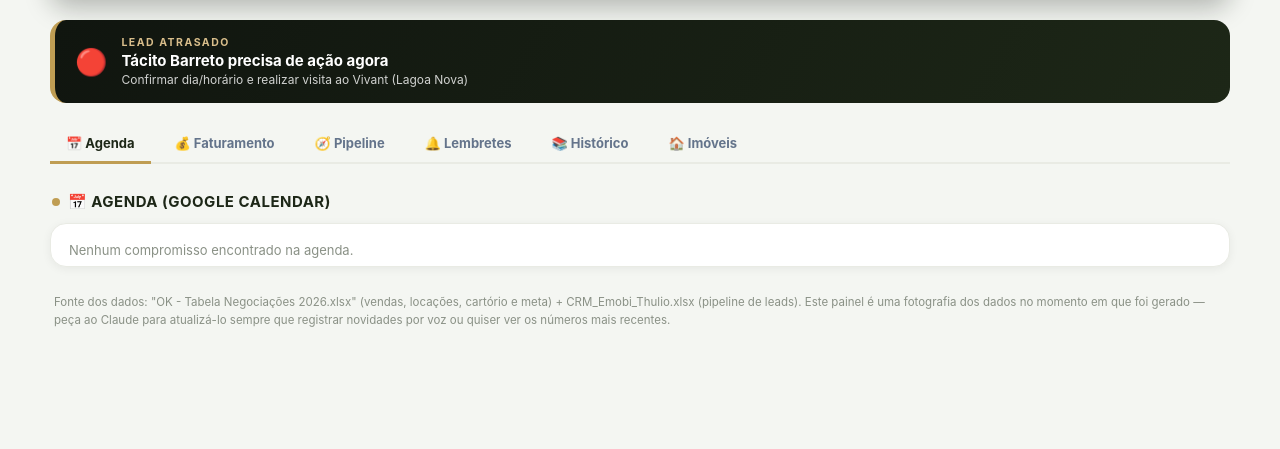
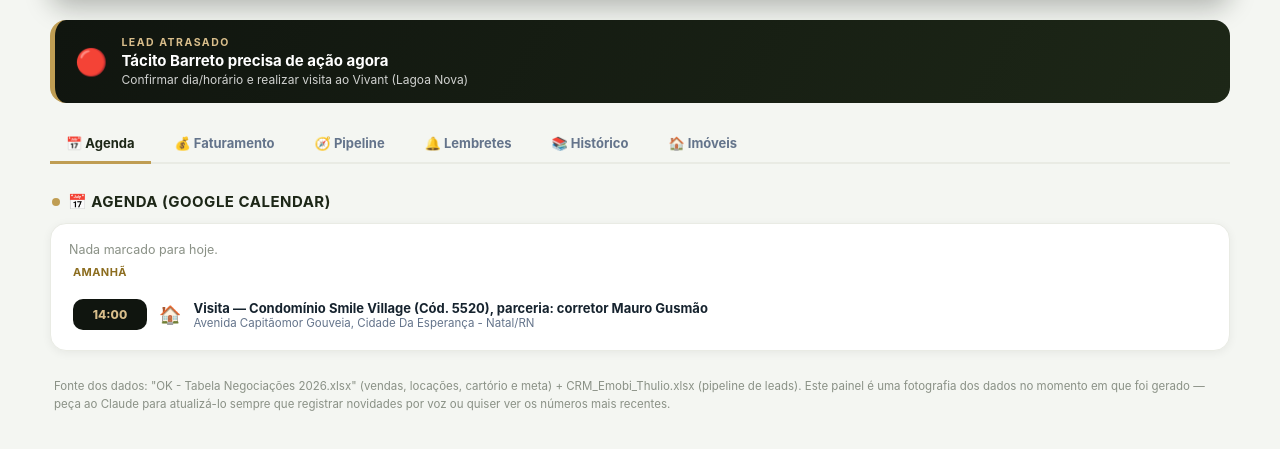
Before and after one commit to thuliorego01/painel-emobi, a plain HTML site: page index.html in a window 1280 px wide. Shown: the part 123-572 px from the top of the page. Drawn offline with nearby package versions, Linux system fonts and the light colour scheme.

Commit message:
Visita amanha (09/07) - Smile Village, parceria Mauro Gusmao

```diff
--- a/index.html
+++ b/index.html
@@ -451,7 +451,7 @@ const DATA = {
     { nome: "Apartamento 3 Quartos Nova Parnamirim 79m² (Cód. 7762)", tipo: "Apartamento", bairro: "Nova Parnamirim", cidade: "Parnamirim", endereco: "Rua Pantanal, Nova Parnamirim - Parnamirim/RN", valor: 399000, detalhes: "3 quartos (1 suíte), 2 banheiros, 2 vagas, 79m²", proprietario: "A definir", telefone: null, link: "https://emobiimobiliaria.com.br/imovel/7762/apartamento-3-quartos-nova-parnamirim-parnamirim/", status: "Disponível", pctComissao: null, dataCaptacao: "2026-07-02", ultimaInteracaoProprietario: "2026-07-02", obs: "Condomínio Vila Verde. Condomínio R$ 540,00 + IPTU R$ 120,00." },
     { nome: "Apartamento 3 Quartos Lagoa Nova 140m² (Cód. 9272)", tipo: "Apartamento", bairro: "Lagoa Nova", cidade: "Natal", endereco: "Rua Desembargador Carlos Augusto, Lagoa Nova - Natal/RN", valor: 1299990, detalhes: "3 quartos (3 suítes), 5 banheiros, 3 vagas, 140m², mobiliado", proprietario: "A definir", telefone: null, link: "https://emobiimobiliaria.com.br/imovel/9272/apartamento-3-quartos-lagoa-nova-natal/", status: "Disponível", pctComissao: null, dataCaptacao: "2026-07-02", ultimaInteracaoProprietario: "2026-07-02", obs: "Andar alto, vaga com carregador de carro elétrico. Condomínio R$ 1.611,27." },
     { nome: "Apartamento 2 Quartos Lagoa Nova 94m² (Cód. 8024)", tipo: "Apartamento", bairro: "Lagoa Nova", cidade: "Natal", endereco: "Rua Dos Tororós, Lagoa Nova - Natal/RN", valor: 449990, detalhes: "2 quartos (1 suíte), 2 vagas, 94m² (92m² privativos)", proprietario: "A definir", telefone: null, link: "https://emobiimobiliaria.com.br/imovel/8024/apartamento-2-quartos-lagoa-nova-natal/", status: "Disponível", pctComissao: null, dataCaptacao: "2026-07-02", ultimaInteracaoProprietario: "2026-07-02", obs: "Condomínio Therra Mater. Em processo de escrituração. Condomínio R$ 850,00 + IPTU R$ 210,00." },
-    { nome: "Apartamento 3 Quartos Cidade da Esperança 90m² (Cód. 5520)", tipo: "Apartamento", bairro: "Cidade da Esperança", cidade: "Natal", endereco: "Avenida Capitãomor Gouveia, Cidade Da Esperança - Natal/RN", valor: 569900, detalhes: "3 quartos (1 suíte), 2 banheiros, 2 vagas, 90m² privativos (107m² totais)", proprietario: "A definir", telefone: null, link: "https://emobiimobiliaria.com.br/imovel/5520/apartamento-3-quartos-cidade-da-esperan%C3%A7a-natal/", status: "Disponível", pctComissao: null, dataCaptacao: "2026-07-02", ultimaInteracaoProprietario: "2026-07-02", obs: "Condomínio Smile Village, reformado e mobiliado. Condomínio R$ 589,00 + IPTU R$ 2.860,00/ano." },
+    { nome: "Apartamento 3 Quartos Cidade da Esperança 90m² (Cód. 5520)", tipo: "Apartamento", bairro: "Cidade da Esperança", cidade: "Natal", endereco: "Avenida Capitãomor Gouveia, Cidade Da Esperança - Natal/RN", valor: 569900, detalhes: "3 quartos (1 suíte), 2 banheiros, 2 vagas, 90m² privativos (107m² totais)", proprietario: "A definir", telefone: null, link: "https://emobiimobiliaria.com.br/imovel/5520/apartamento-3-quartos-cidade-da-esperan%C3%A7a-natal/", status: "Disponível", pctComissao: null, dataCaptacao: "2026-07-02", ultimaInteracaoProprietario: "2026-07-02", obs: "Condomínio Smile Village, reformado e mobiliado. Condomínio R$ 589,00 + IPTU R$ 2.860,00/ano. Visita agendada para 09/07 às 14h, em parceria com o corretor Mauro Gusmão." },
     { nome: "Apartamento 3 Quartos Tirol 115m² (Cód. 9995)", tipo: "Apartamento", bairro: "Tirol", cidade: "Natal", endereco: "Avenida Governador Juvenal Lamartine, Tirol - Natal/RN", valor: 329990, detalhes: "3 quartos (1 suíte), 3 banheiros, 1 vaga, 115m²", proprietario: "A definir", telefone: null, link: "https://emobiimobiliaria.com.br/imovel/9995/apartamento-3-quartos-tirol-natal/", status: "Disponível", pctComissao: null, dataCaptacao: "2026-07-02", ultimaInteracaoProprietario: "2026-07-02", obs: "Potencial de reforma/valorização. Condomínio R$ 650,00 + IPTU R$ 223,00." },
     { nome: "Apartamento 3 Quartos Candelária 96m² (Cód. 5485)", tipo: "Apartamento", bairro: "Candelária", cidade: "Natal", endereco: "Alameda Das Mansões, Candelária - Natal/RN", valor: 669990, detalhes: "3 quartos (1 suíte), 3 banheiros, 2 vagas, 96m²", proprietario: "A definir", telefone: null, link: "https://emobiimobiliaria.com.br/imovel/5485/apartamento-3-quartos-candelaria-natal/", status: "Disponível", pctComissao: null, dataCaptacao: "2026-07-02", ultimaInteracaoProprietario: "2026-07-02", obs: "Condomínio Porto Arena, exclusividade. Condomínio R$ 945,00 + IPTU R$ 299,00." },
     { nome: "Casa 4 Quartos Lagoa Nova 300m² (Cód. 7570)", tipo: "Casa", bairro: "Lagoa Nova", cidade: "Natal", endereco: "Rua Dos Tororós, Lagoa Nova - Natal/RN", valor: 689990, detalhes: "4 quartos (3 suítes), 5 banheiros, 4 vagas, 300m² privativos (390m² de terreno)", proprietario: "A definir", telefone: null, link: "https://emobiimobiliaria.com.br/imovel/7570/casa-4-quartos-lagoa-nova-natal/", status: "Disponível", pctComissao: null, dataCaptacao: "2026-07-02", ultimaInteracaoProprietario: "2026-07-02", obs: "Escritório, lavabo, despensa, quintal. Sem condomínio (casa)." },
@@ -480,7 +480,9 @@ const DATA = {
     notaDivergencia: "✅ Comissão de vendas de 2021 revisada e confirmada com Thúlio: R$ 95.746,83 (a planilha original tinha R$ 83.746,83, que não incluía a venda do Edifício Ubatuba)."
   },
   agendaHoje: [],
-  agendaAmanha: [],
+  agendaAmanha: [
+    { hora: "14:00", titulo: "Visita — Condomínio Smile Village (Cód. 5520), parceria: corretor Mauro Gusmão", local: "Avenida Capitãomor Gouveia, Cidade Da Esperança - Natal/RN" }
+  ],
   lembretes: [
     { texto: "Retomar contato com Daianne — cliente estava de viagem, ver Candelária/Lagoa Nova até R$630 mil", dataFmt: "01/08", hora: "", relacionado: "Daianne", quando: "Futuro" },
     { texto: "Falar com Cláudia Montenegro (Natal Brisa)", dataFmt: "06/07", hora: "", relacionado: "Cláudia Montenegro", quando: "Futuro" },
```
